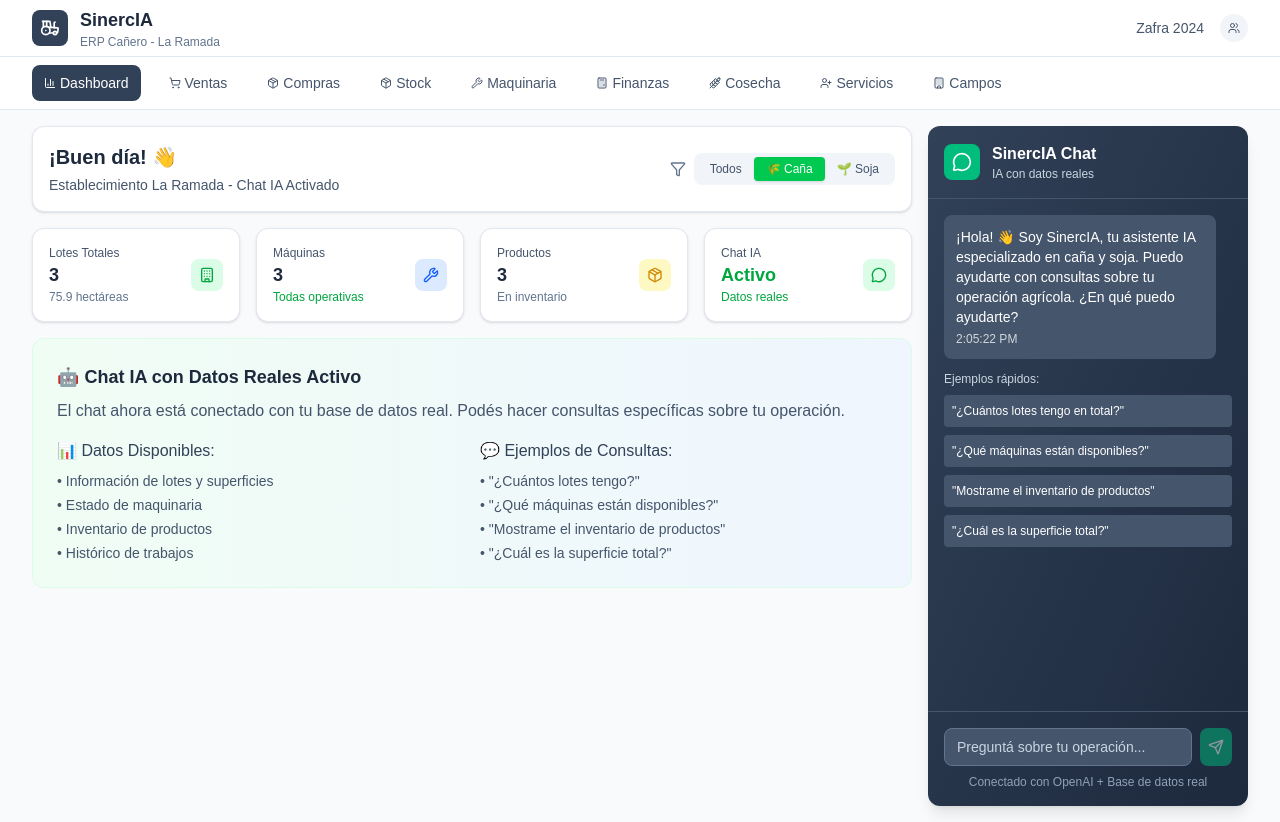
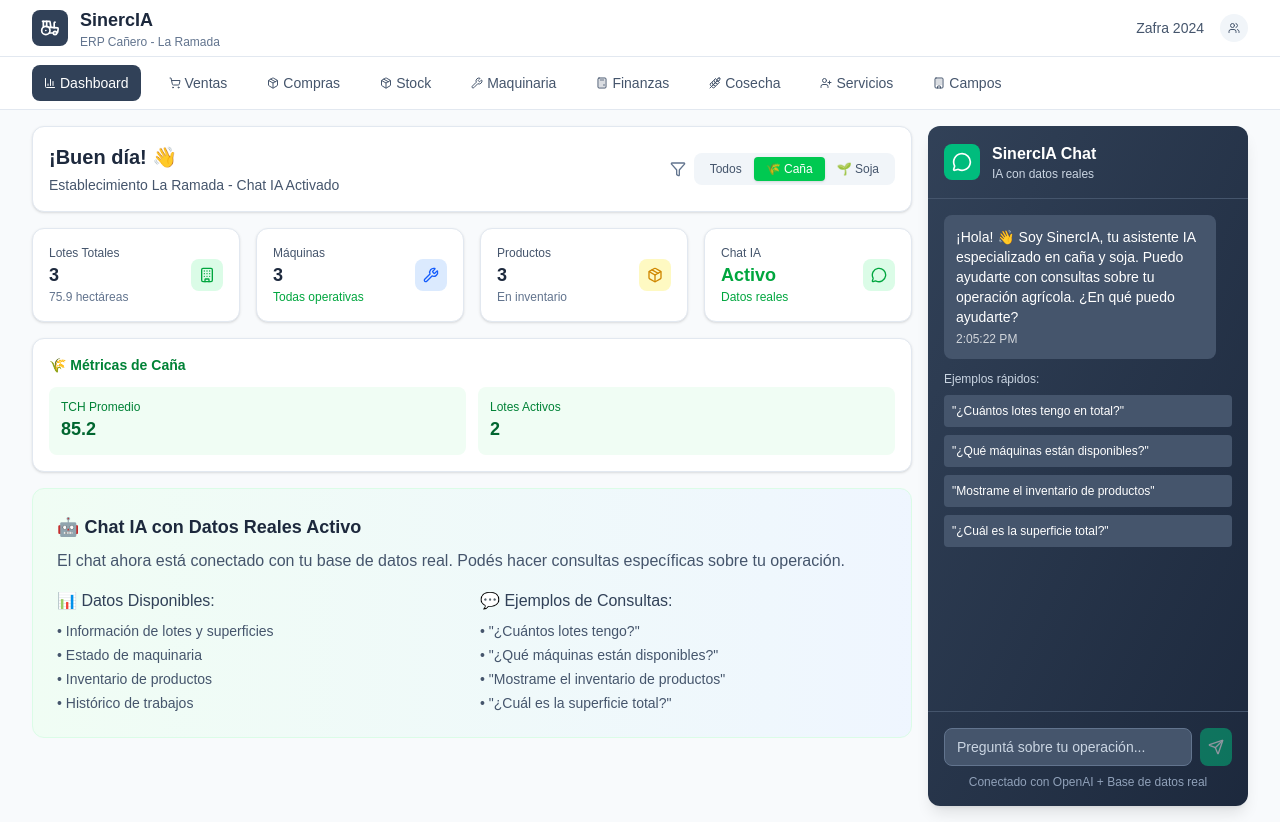
Before and after one commit to Sinercia25/sinercia-erp-v1, a Next.js app: page / in a window 1280 px wide. Both pictures are taken after a click on the button "🌾 Caña". Built offline with nearby package versions, Linux system fonts and the light colour scheme.

Commit message:
Agregado dashboard para filtro Caña - funcional

```diff
--- a/app/page.tsx
+++ b/app/page.tsx
@@ -266,6 +266,23 @@
             </div>
           </div>
 
+{/* Dashboard Solo Caña - Agregado incrementalmente */}
+          {filtroActivo === 'cana' && (
+            <div className="bg-white p-4 rounded-xl shadow-sm border border-slate-200">
+              <h3 className="text-sm font-semibold text-green-700 mb-3">🌾 Métricas de Caña</h3>
+              <div className="grid grid-cols-2 gap-3">
+                <div className="p-3 bg-green-50 rounded-lg">
+                  <p className="text-xs text-green-700">TCH Promedio</p>
+                  <p className="text-lg font-bold text-green-800">85.2</p>
+                </div>
+                <div className="p-3 bg-green-50 rounded-lg">
+                  <p className="text-xs text-green-700">Lotes Activos</p>
+                  <p className="text-lg font-bold text-green-800">2</p>
+                </div>
+              </div>
+            </div>
+          )}
+
           {/* Información de Uso del Chat */}
           <div className="bg-gradient-to-r from-green-50 to-blue-50 p-6 rounded-xl border border-green-100">
             <h3 className="text-lg font-semibold text-slate-800 mb-2">🤖 Chat IA con Datos Reales Activo</h3>
```
